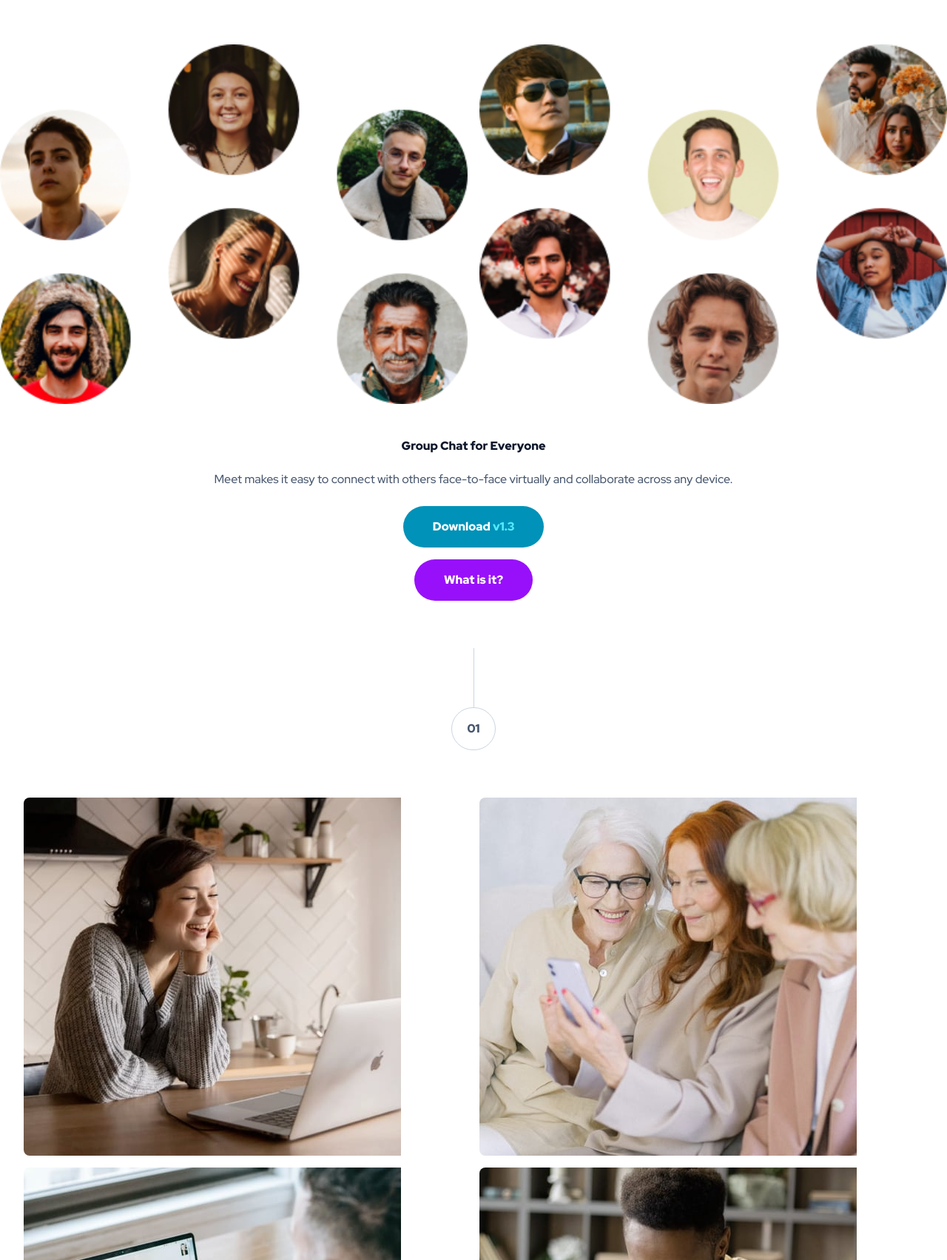
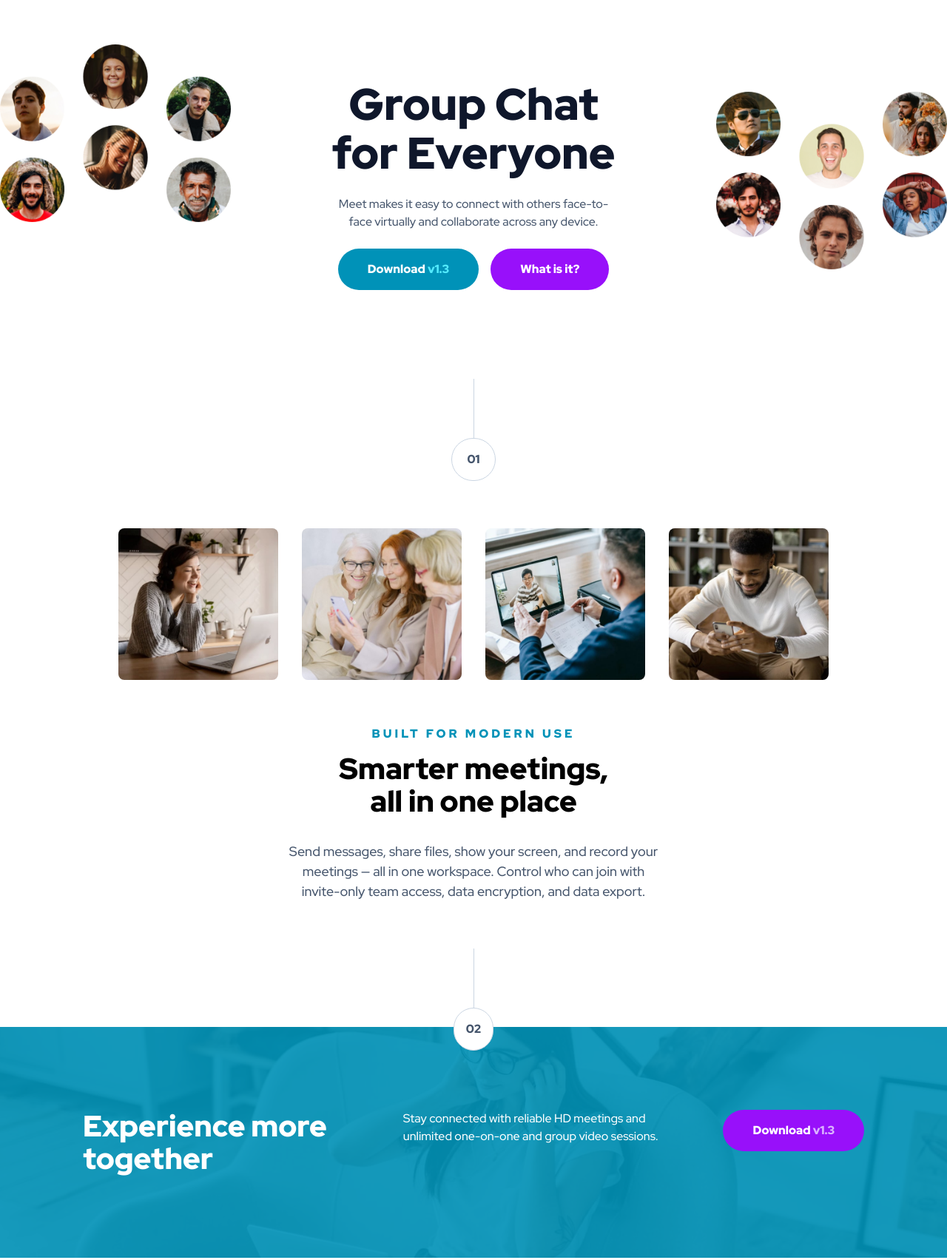
Before and after one commit to DucNguyenJP89/meet-landing-page, a plain HTML site: page index.html in a window 1280 px wide. Shown: the part 80-1783 px from the top of the page at 74% size. Drawn offline with nearby package versions, Linux system fonts and the light colour scheme.

Commit message:
complete the meet landing challenge

```diff
--- a/index.html
+++ b/index.html
@@ -17,43 +17,45 @@
     </figure>
   </nav>
   <main>
-    <section class="hero pt-16">
-      <figure class="flex justify-center pb-12 gap-x-4 max-w-screen overflow-hidden">
-        <img class="size-3/5" src="./assets/desktop/image-hero-left.png" alt="image of people left side">
-        <img class="size-3/5" src="./assets/desktop/image-hero-right.png" alt="image of people right side">
+    <section class="hero pt-16 grid grid-cols-2 gap-4 justify-center overflow-x-hidden lg:grid-cols-[1fr_2fr_1fr] lg:mb-30">
+      <figure class="lg:relative">
+        <img src="./assets/desktop/image-hero-left.png" alt="image of people left side">
       </figure>
-      <div class="hero-content text-center flex flex-col gap-y-6">
-        <h1 class="px-8 text-preset1 text-slate-900">Group Chat for Everyone</h1>
+      <figure class="lg:order-last lg:relative lg:top-16">
+        <img class="" src="./assets/desktop/image-hero-right.png" alt="image of people right side">
+      </figure>
+      <div class="hero-content text-center col-span-2 mt-12 flex flex-col gap-6 md:max-w-md md:mx-auto lg:col-span-1">
+        <h1 class="px-8 text-preset1 text-[2.5rem] md:text-5xl lg:text-6xl text-slate-900">Group Chat for Everyone</h1>
         <p class="px-8 text-preset4 text-slate-600">Meet makes it easy to connect with others face-to-face virtually and collaborate across any device.</p>
-        <div class="action-buttons flex flex-col gap-y-4 mb-8">
-          <button class="bg-cyan-600 w-fit px-10 py-4 rounded-4xl text-preset5 text-white mx-auto">Download <span class="text-cyan-300">v1.3</span></button>
-          <button class="bg-purple-600 w-fit px-10 py-4 rounded-4xl text-preset5 text-white mx-auto">What is it?</button>
+        <div class="action-buttons flex flex-col gap-4 items-center md:flex-row md:justify-center">
+          <button class="bg-cyan-600 w-fit px-10 py-4 rounded-4xl text-preset5 text-white hover:bg-[#71C0D4] focus:outline-2 focus:outline-offset-2 focus:outline-cyan-600" aria-label="Download Meet app version 1.3">Download <span class="text-cyan-300">v1.3</span></button>
+          <button class="bg-purple-600 w-fit px-10 py-4 rounded-4xl text-preset5 text-white hover:bg-[#B18BDD] focus:outline-2 focus:outline-offset-2 focus:outline-purple-600" aria-label="Explain the Meet app">What is it?</button>
         </div>
       </div>
     </section>
     <section class="feature px-8">
       <div class="flex flex-col justify-center items-center my-8">
         <div class="border-l h-20 border-slate-300"></div>
-        <div class="border border-slate-300 rounded-full px-5 py-4 text-preset5 text-slate-600">01</div>
+        <div class="border border-slate-300 rounded-full py-4 px-5 text-preset5 text-slate-600" aria-hidden="true">01</div>
       </div>
-      <div class="images-grid grid grid-cols-2 gap-4 my-16">
-        <figure class="rounded-lg overflow-hidden">
+      <div class="images-grid grid grid-cols-2 md:grid-cols-4 gap-4 my-16 lg:px-32 lg:gap-8">
+        <div class="rounded-lg overflow-hidden">
           <img src="./assets/desktop/image-woman-in-videocall.jpg" alt="woman in video call">
-        </figure>
-        <figure class="rounded-lg overflow-hidden">
-          <img src="./assets/desktop/image-women-videochatting.jpg" alt="woman in video call">
-        </figure>
-        <figure class="rounded-lg overflow-hidden">
-          <img src="./assets/desktop/image-men-in-meeting.jpg" alt="woman in video call">
-        </figure>
-        <figure class="rounded-lg overflow-hidden">
-          <img src="./assets/desktop/image-man-texting.jpg" alt="woman in video call">
-        </figure>
+        </div>
+        <div class="rounded-lg overflow-hidden">
+          <img src="./assets/desktop/image-women-videochatting.jpg" alt="women video chatting">
+        </div>
+        <div class="rounded-lg overflow-hidden">
+          <img src="./assets/desktop/image-men-in-meeting.jpg" alt="men in meeting">
+        </div>
+        <div class="rounded-lg overflow-hidden">
+          <img src="./assets/desktop/image-man-texting.jpg" alt="man texting">
+        </div>
       </div>
-      <div class="feature-content text-center mb-16">
-        <p class="text-preset3 uppercase text-cyan-600 text-xs">Built for modern use</p>
-        <h2 class="text-preset2 text-[2rem] mt-4">Smarter meetings, all in one place</h2>
-        <p class="text-preset4 text-base text-slate-600 mt-8">
+      <div class="feature-content text-center mb-16 md:max-w-lg mx-auto">
+        <p class="text-preset3 uppercase text-cyan-600 text-xs lg:text-base">Built for modern use</p>
+        <h2 class="text-preset2 text-[2rem] lg:text-[2.5rem] mt-4 md:max-w-sm md:mx-auto">Smarter meetings, all in one place</h2>
+        <p class="text-preset4 text-base lg:text-lg text-slate-600 mt-8">
           Send messages, share files, show your screen, and record your meetings — all in one
           workspace. Control who can join with invite-only team access, data encryption, and data export.
         </p>
@@ -61,17 +63,19 @@
     </section>
   </main>
   <footer>
-    <div class="flex flex-col justify-center items-center">
-      <div class="border-l h-20 border-slate-300"></div>
-      <div class="border border-slate-300 rounded-full px-5 py-4 text-preset5 text-slate-600 bg-white relative z-10">02</div>
-    </div>
-    <div class="footer-content -mt-8 text-center py-16 px-8 bg-cover bg-[url(./assets/mobile/image-footer.jpg)] bg-no-repeat relative before:absolute before:inset-0 before:bg-cyan-600/90">
-      <div class="relative z-10">
-        <h2 class="text-preset2 text-[2rem] text-white">Experience more together</h2>
-        <p class="text-preset4 text-base text-white my-6">Stay connected with reliable HD meetings and unlimited one-on-one and group video sessions.</p>
-        <button class="py-4 px-10 bg-purple-600 rounded-4xl text-preset5 text-white">Download <span class="text-purple-300">v1.3</span></button>
+    <section>
+      <div class="flex flex-col justify-center items-center">
+        <div class="border-l h-20 border-slate-300"></div>
+        <div class="border border-slate-300 rounded-full p-4 text-preset5 text-slate-600 bg-white relative z-10" aria-hidden="true">02</div>
       </div>
-    </div>
+      <div class="footer-content -mt-8 text-center py-16 lg:py-28 px-8 bg-cover bg-[url(./assets/mobile/image-footer.jpg)] md:bg-[url(./assets/tablet/image-footer.jpg)] lg:bg-[url(./assets/desktop/image-footer.jpg)]  md:bg-center bg-no-repeat relative before:absolute before:inset-0 before:bg-cyan-600/90">
+        <div class="relative z-10 md:max-w-lg mx-auto lg:flex lg:max-w-full lg:justify-between lg:items-start lg:px-20 lg:text-left">
+          <h2 class="text-preset2 text-[2rem] lg:text-[2.5rem] text-white lg:size-1/3">Experience more together</h2>
+          <p class="text-preset4 text-base text-white my-6 lg:size-1/3 lg:m-0">Stay connected with reliable HD meetings and unlimited one-on-one and group video sessions.</p>
+          <button class="py-4 px-10 bg-purple-600 rounded-4xl text-preset5 text-white hover:bg-[#B18BDD] focus:outline-2 focus:outline-offset-2 focus:outline-purple-600" aria-label="Download Meet app version 1.3">Download <span class="text-purple-300">v1.3</span></button>
+        </div>
+      </div>
+    </section>
   </footer>
 </body>
 </html>
```
